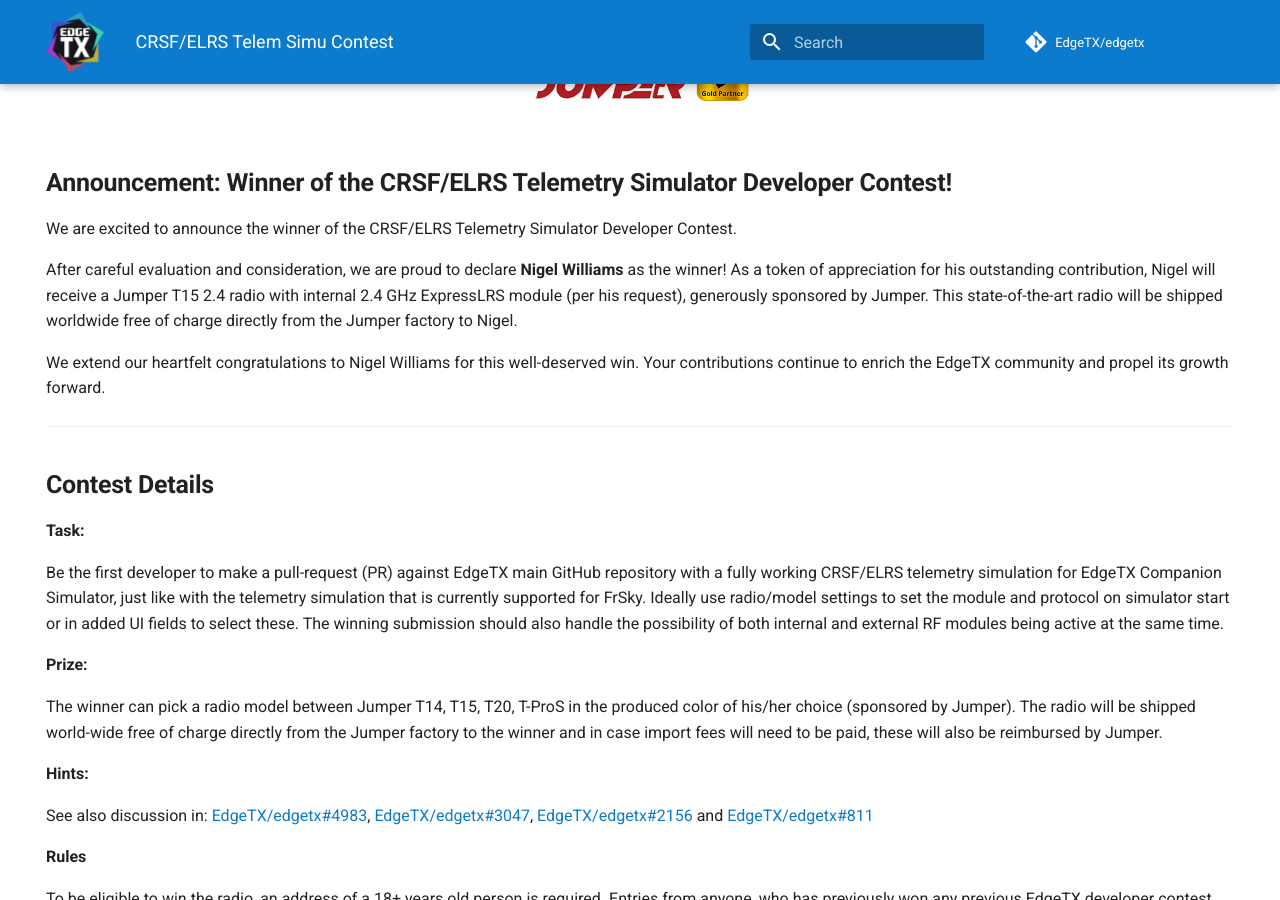
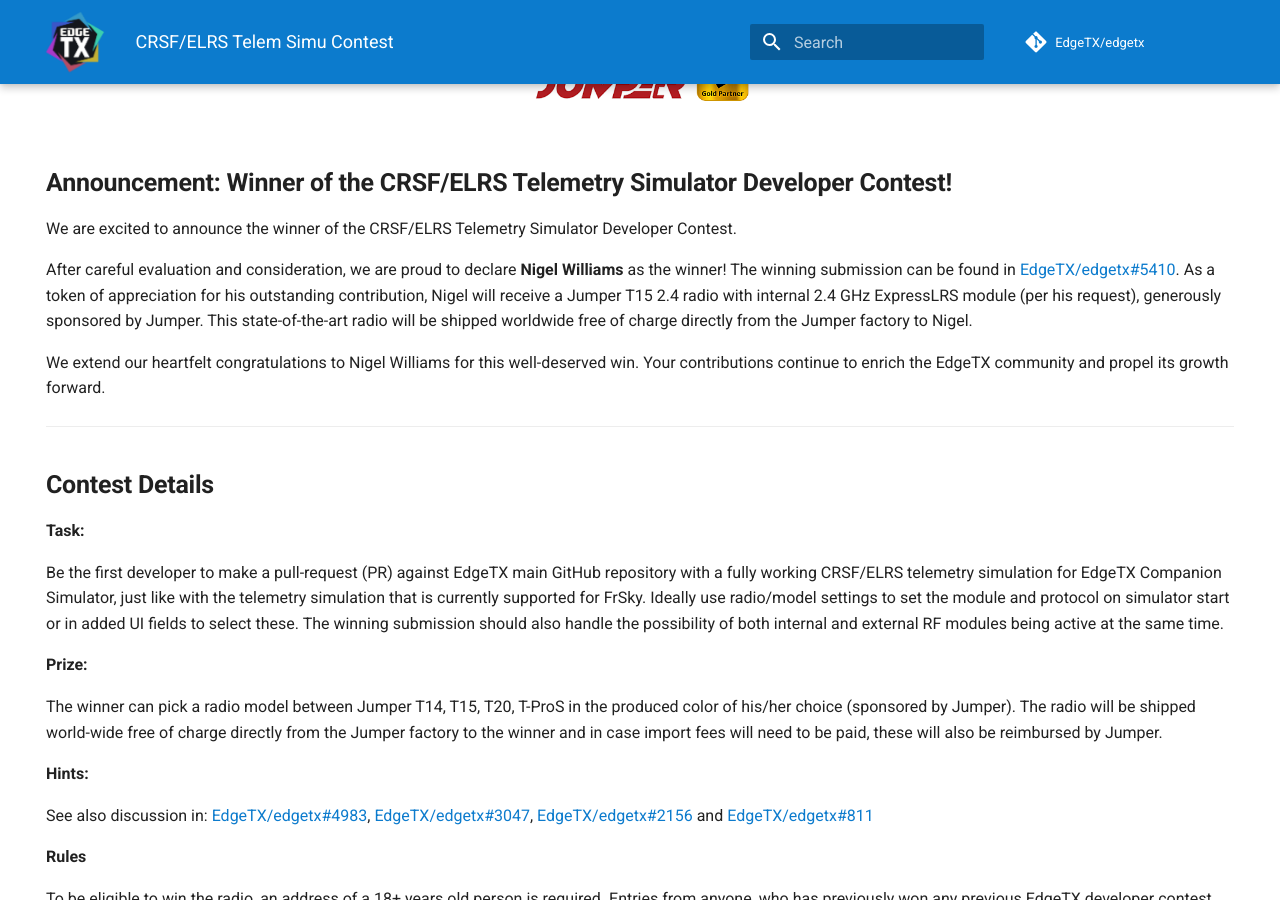
Before and after one commit to EdgeTX/edgetx.github.io, an MkDocs documentation site: the page built from docs/contest_crsf_telem_simulation.md, in a window 1280 px wide and 900 px high, scrolled down 888 px. Built offline with MkDocs 1.6.1 and Material for MkDocs 9.7.7, drawn with Linux system fonts in a browser that asks for light colours; comment, search, counter and statistics services are not loaded.

Commit message:
Add winning submission PR

```diff
--- a/docs/contest_crsf_telem_simulation.md
+++ b/docs/contest_crsf_telem_simulation.md
@@ -14,7 +14,7 @@
 
 We are excited to announce the winner of the CRSF/ELRS Telemetry Simulator Developer Contest.
 
-After careful evaluation and consideration, we are proud to declare **Nigel Williams** as the winner! As a token of appreciation for his outstanding contribution, Nigel will receive a Jumper T15 2.4 radio with internal 2.4 GHz ExpressLRS module (per his request), generously sponsored by Jumper. This state-of-the-art radio will be shipped worldwide free of charge directly from the Jumper factory to Nigel.
+After careful evaluation and consideration, we are proud to declare **Nigel Williams** as the winner! The winning submission can be found in [EdgeTX/edgetx#5410](https://github.com/EdgeTX/edgetx/pull/5410). As a token of appreciation for his outstanding contribution, Nigel will receive a Jumper T15 2.4 radio with internal 2.4 GHz ExpressLRS module (per his request), generously sponsored by Jumper. This state-of-the-art radio will be shipped worldwide free of charge directly from the Jumper factory to Nigel.
 
 We extend our heartfelt congratulations to Nigel Williams for this well-deserved win. Your contributions continue to enrich the EdgeTX community and propel its growth forward.
 
```
